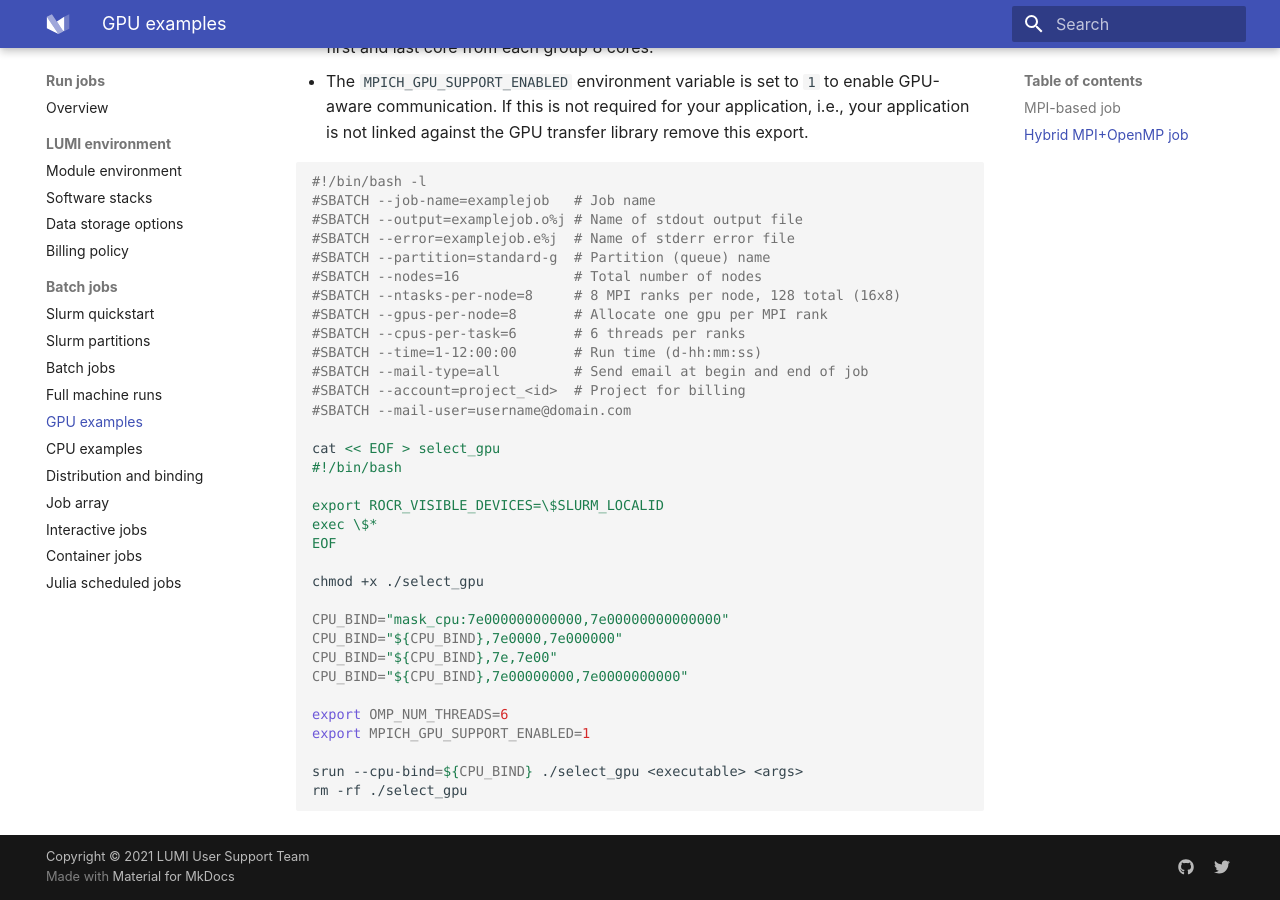
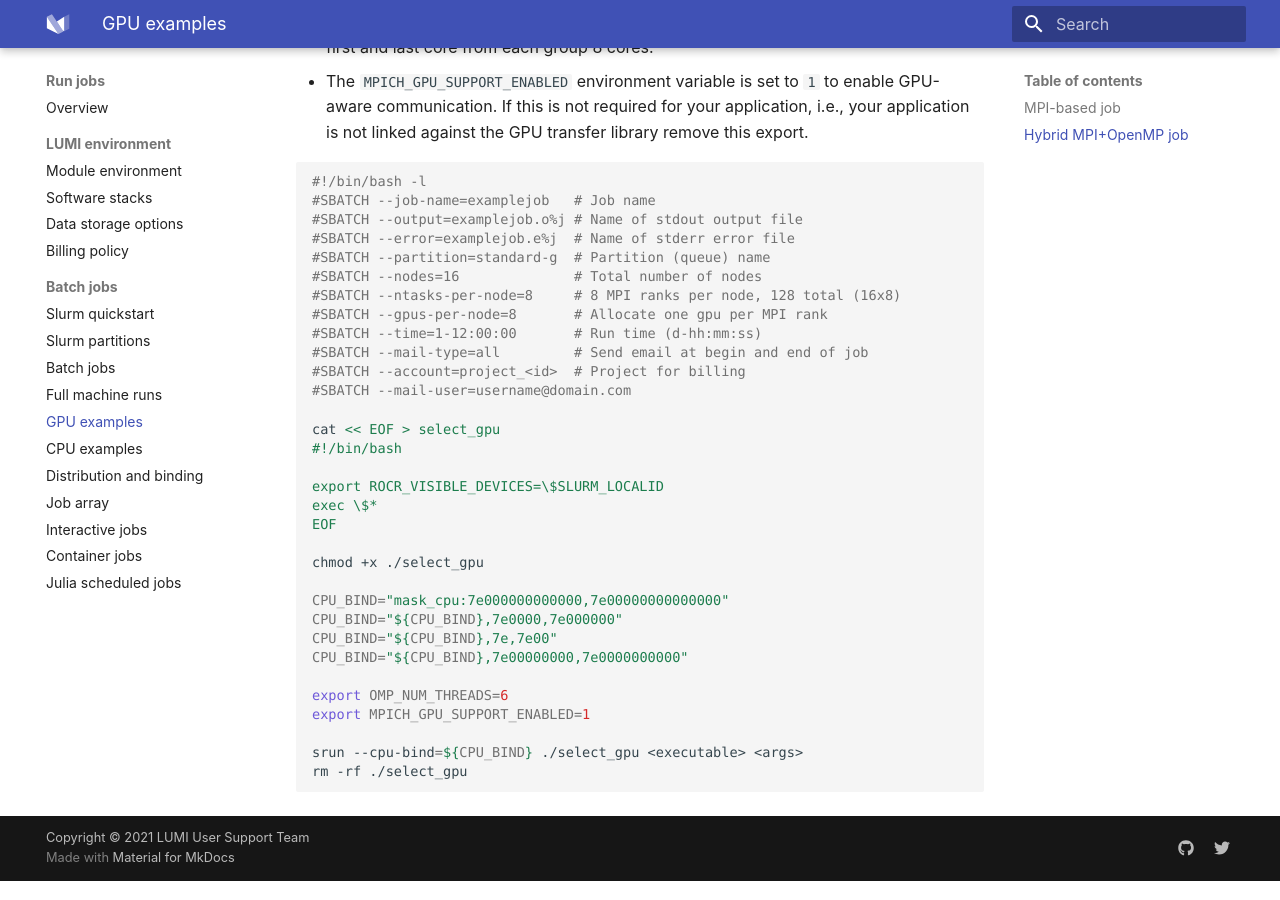
Before and after one commit to Lumi-supercomputer/lumi-userguide, an MkDocs documentation site: the page built from docs/runjobs/scheduled-jobs/lumig-job.md, in a window 1280 px wide and 900 px high, scrolled down 1714 px. Built offline with MkDocs 1.6.1 and Material for MkDocs 9.7.7, drawn with Linux system fonts in a browser that asks for light colours.

Commit message:
Update LUMI-G example
Since the update, setting the cpus-per-task option will break binding due to the srun workaround implemented by the sysadmins

```diff
--- a/docs/runjobs/scheduled-jobs/lumig-job.md
+++ b/docs/runjobs/scheduled-jobs/lumig-job.md
@@ -87,7 +87,6 @@ per GPU (GCD).
 #SBATCH --nodes=16              # Total number of nodes
 #SBATCH --ntasks-per-node=8     # 8 MPI ranks per node, 128 total (16x8)
 #SBATCH --gpus-per-node=8       # Allocate one gpu per MPI rank
-#SBATCH --cpus-per-task=6       # 6 threads per ranks
 #SBATCH --time=1-12:00:00       # Run time (d-hh:mm:ss)
 #SBATCH --mail-type=all         # Send email at begin and end of job
 #SBATCH --account=project_<id>  # Project for billing
```
